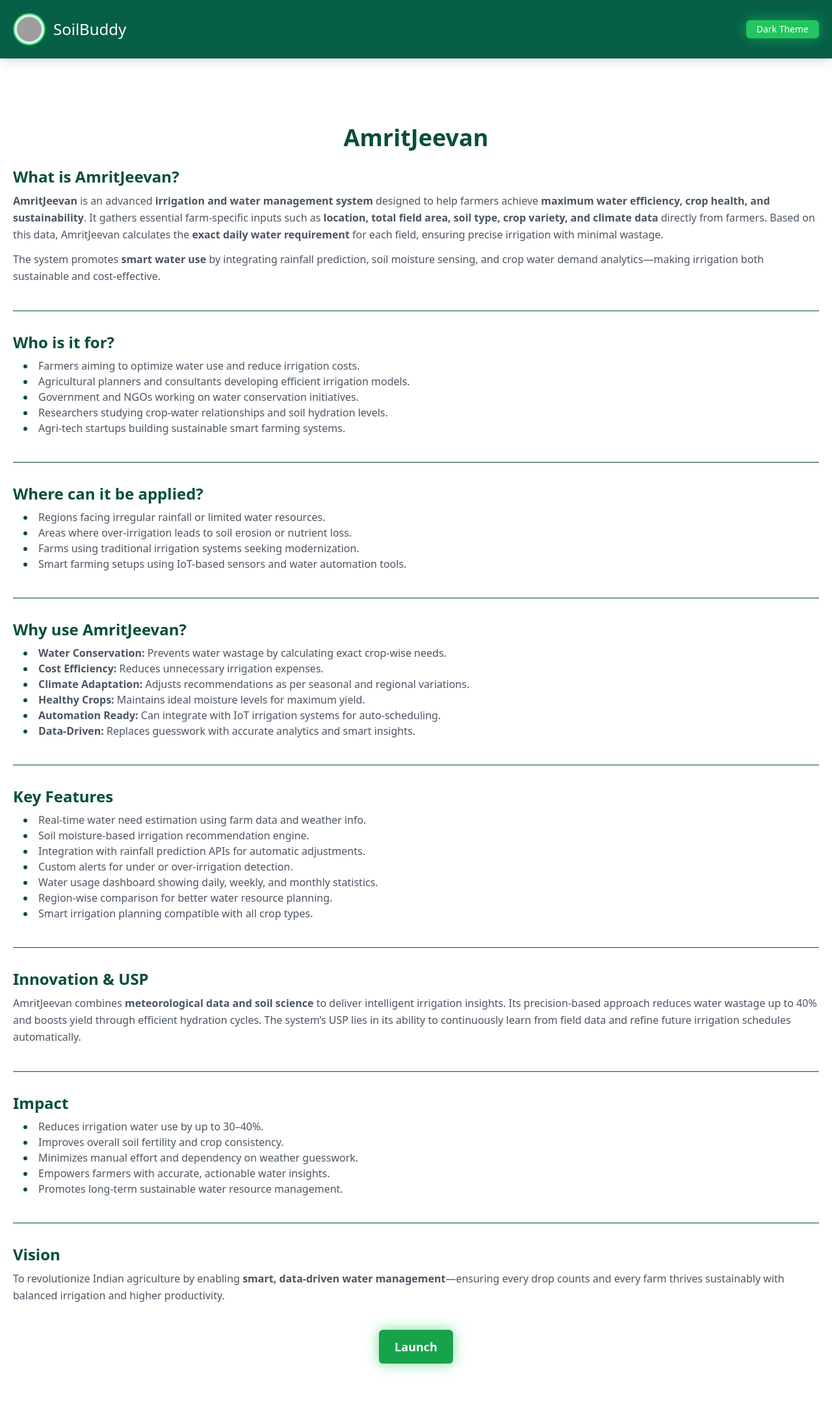
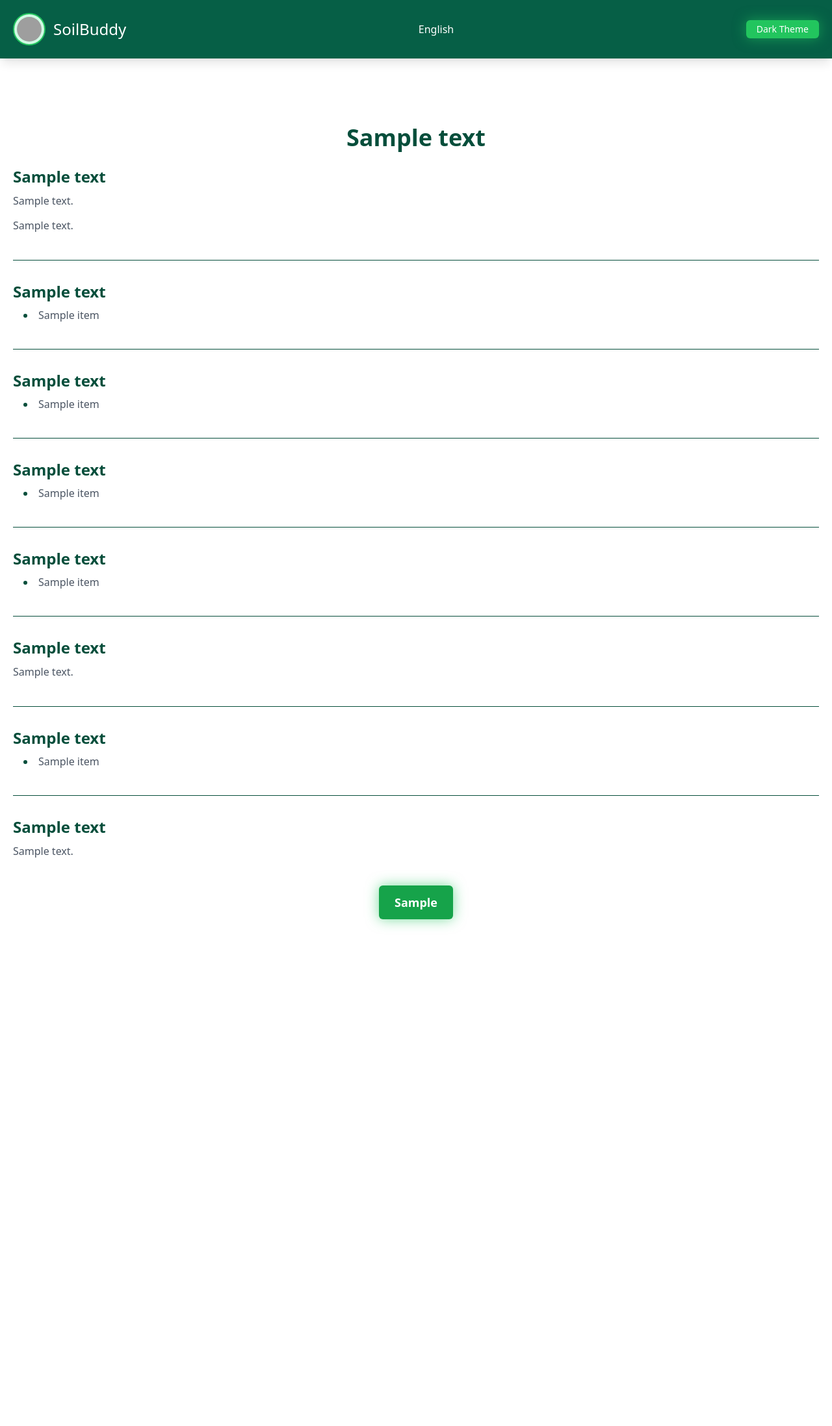
Before and after one commit to gamechangerfrombihar/SoilBuddy, a Flask app: template templates/AmritJeevan.html in a window 1280 px wide. Shown: the whole page at 65% size. After the commit the page ends 1428 px from the top, so only its background shows below. Run offline with Flask 3, Linux system fonts and the light colour scheme; the template is opened without the code that fills it: most values are stand-ins (such as "Sample title", 1, 10 or a date in 2020); some libraries are stand-ins or nearby versions; grey boxes are pictures that could not be loaded.

Commit message:
Update AmritJeevan.html

```diff
--- a/templates/AmritJeevan.html
+++ b/templates/AmritJeevan.html
@@ -3,15 +3,11 @@
 <head>
   <meta charset="UTF-8" />
   <meta name="viewport" content="width=device-width, initial-scale=1.0" />
-  <title>SoilBuddy - AmritJeevan</title>
+  <title>SoilBuddy - {{ texts.amrit_title }}</title>
   <script src="https://cdn.tailwindcss.com"></script>
   <style>
     body { transition: background-color 0.4s, color 0.4s; }
-
-    /* Light Theme */
     body.light { background-color: #ffffff; color: #064e3b; }
-
-    /* Dark Theme */
     body.dark { background-color: #0f172a; color: #d1d5db; }
 
     .navbar { background-color: #065f46; position: fixed; top: 0; left: 0; width: 100%; z-index: 50; }
@@ -35,15 +31,22 @@
     .logo-img { width: 50px; height: 50px; border-radius: 50%; object-fit: cover; background-color: #d1fae5; padding: 4px; border: 2px solid #22c55e; }
   </style>
 </head>
+<body class="light transition-all">
 
-<body class="light transition-all">
   <!-- Navbar -->
   <nav class="navbar text-white body-font shadow-lg">
     <div class="container mx-auto flex flex-wrap p-5 flex-row items-center justify-between">
       <a href="/" class="flex title-font font-medium items-center mb-4 md:mb-0">
-        <img src="SoilBuddy_Logo.png" alt="SoilBuddy Logo" class="logo-img mr-3">
+        <img src="{{ url_for('static', filename='SoilBuddy_Logo.png') }}" alt="SoilBuddy Logo" class="logo-img mr-3">
         <span class="text-2xl">SoilBuddy</span>
       </a>
+      <div>
+        {% if lang == 'en' %}
+          <a href="{{ url_for('set_language', lang='hi', next=request.path) }}" class="text-white hover:underline">हिन्दी</a>
+        {% else %}
+          <a href="{{ url_for('set_language', lang='en', next=request.path) }}" class="text-white hover:underline">English</a>
+        {% endif %}
+      </div>
       <button id="theme-toggle" class="text-white bg-green-500 border-0 py-1 px-4 focus:outline-none hover:bg-green-600 rounded-md text-sm glow-btn">
         Dark Theme
       </button>
@@ -56,32 +59,24 @@
   <section class="text-gray-600 body-font">
     <div class="container px-5 py-24 mx-auto">
 
-      <h1 class="text-4xl font-bold mb-6 text-center section-heading">AmritJeevan</h1>
+      <h1 class="text-4xl font-bold mb-6 text-center section-heading">{{ texts.amrit_title }}</h1>
 
       <!-- What is AmritJeevan -->
       <div class="mb-10">
-        <h2 class="text-2xl mb-2 section-heading">What is AmritJeevan?</h2>
-        <p class="leading-relaxed text-base mb-3">
-          <strong>AmritJeevan</strong> is an advanced <strong>irrigation and water management system</strong> designed to help farmers achieve <strong>maximum water efficiency, crop health, and sustainability</strong>.
-          It gathers essential farm-specific inputs such as <strong>location, total field area, soil type, crop variety, and climate data</strong> directly from farmers.
-          Based on this data, AmritJeevan calculates the <strong>exact daily water requirement</strong> for each field, ensuring precise irrigation with minimal wastage.
-        </p>
-        <p class="leading-relaxed text-base">
-          The system promotes <strong>smart water use</strong> by integrating rainfall prediction, soil moisture sensing, and crop water demand analytics—making irrigation both sustainable and cost-effective.
-        </p>
+        <h2 class="text-2xl mb-2 section-heading">{{ texts.what_is_title }}</h2>
+        <p class="leading-relaxed text-base mb-3">{{ texts.what_is_desc1 }}</p>
+        <p class="leading-relaxed text-base">{{ texts.what_is_desc2 }}</p>
       </div>
 
       <div class="section-divider"></div>
 
       <!-- Who is it for -->
       <div class="mb-10">
-        <h2 class="text-2xl mb-2 section-heading">Who is it for?</h2>
+        <h2 class="text-2xl mb-2 section-heading">{{ texts.who_for_title }}</h2>
         <ul class="list-disc list-inside ml-4">
-          <li>Farmers aiming to optimize water use and reduce irrigation costs.</li>
-          <li>Agricultural planners and consultants developing efficient irrigation models.</li>
-          <li>Government and NGOs working on water conservation initiatives.</li>
-          <li>Researchers studying crop-water relationships and soil hydration levels.</li>
-          <li>Agri-tech startups building sustainable smart farming systems.</li>
+          {% for item in texts.who_for_list %}
+          <li>{{ item }}</li>
+          {% endfor %}
         </ul>
       </div>
 
@@ -89,12 +84,11 @@
 
       <!-- Where can it be applied -->
       <div class="mb-10">
-        <h2 class="text-2xl mb-2 section-heading">Where can it be applied?</h2>
+        <h2 class="text-2xl mb-2 section-heading">{{ texts.where_apply_title }}</h2>
         <ul class="list-disc list-inside ml-4">
-          <li>Regions facing irregular rainfall or limited water resources.</li>
-          <li>Areas where over-irrigation leads to soil erosion or nutrient loss.</li>
-          <li>Farms using traditional irrigation systems seeking modernization.</li>
-          <li>Smart farming setups using IoT-based sensors and water automation tools.</li>
+          {% for item in texts.where_apply_list %}
+          <li>{{ item }}</li>
+          {% endfor %}
         </ul>
       </div>
 
@@ -102,14 +96,11 @@
 
       <!-- Why use AmritJeevan -->
       <div class="mb-10">
-        <h2 class="text-2xl mb-2 section-heading">Why use AmritJeevan?</h2>
+        <h2 class="text-2xl mb-2 section-heading">{{ texts.why_use_title }}</h2>
         <ul class="list-disc list-inside ml-4">
-          <li><strong>Water Conservation:</strong> Prevents water wastage by calculating exact crop-wise needs.</li>
-          <li><strong>Cost Efficiency:</strong> Reduces unnecessary irrigation expenses.</li>
-          <li><strong>Climate Adaptation:</strong> Adjusts recommendations as per seasonal and regional variations.</li>
-          <li><strong>Healthy Crops:</strong> Maintains ideal moisture levels for maximum yield.</li>
-          <li><strong>Automation Ready:</strong> Can integrate with IoT irrigation systems for auto-scheduling.</li>
-          <li><strong>Data-Driven:</strong> Replaces guesswork with accurate analytics and smart insights.</li>
+          {% for item in texts.why_use_list %}
+          <li>{{ item }}</li>
+          {% endfor %}
         </ul>
       </div>
 
@@ -117,15 +108,11 @@
 
       <!-- Key Features -->
       <div class="mb-10">
-        <h2 class="text-2xl mb-2 section-heading">Key Features</h2>
+        <h2 class="text-2xl mb-2 section-heading">{{ texts.key_features_title }}</h2>
         <ul class="list-disc list-inside ml-4">
-          <li>Real-time water need estimation using farm data and weather info.</li>
-          <li>Soil moisture-based irrigation recommendation engine.</li>
-          <li>Integration with rainfall prediction APIs for automatic adjustments.</li>
-          <li>Custom alerts for under or over-irrigation detection.</li>
-          <li>Water usage dashboard showing daily, weekly, and monthly statistics.</li>
-          <li>Region-wise comparison for better water resource planning.</li>
-          <li>Smart irrigation planning compatible with all crop types.</li>
+          {% for item in texts.key_features_list %}
+          <li>{{ item }}</li>
+          {% endfor %}
         </ul>
       </div>
 
@@ -133,25 +120,19 @@
 
       <!-- Innovation -->
       <div class="mb-10">
-        <h2 class="text-2xl mb-2 section-heading">Innovation & USP</h2>
-        <p class="leading-relaxed text-base">
-          AmritJeevan combines <strong>meteorological data and soil science</strong> to deliver intelligent irrigation insights.
-          Its precision-based approach reduces water wastage up to 40% and boosts yield through efficient hydration cycles.
-          The system’s USP lies in its ability to continuously learn from field data and refine future irrigation schedules automatically.
-        </p>
+        <h2 class="text-2xl mb-2 section-heading">{{ texts.innovation_title }}</h2>
+        <p class="leading-relaxed text-base">{{ texts.innovation_desc }}</p>
       </div>
 
       <div class="section-divider"></div>
 
       <!-- Impact -->
       <div class="mb-10">
-        <h2 class="text-2xl mb-2 section-heading">Impact</h2>
+        <h2 class="text-2xl mb-2 section-heading">{{ texts.impact_title }}</h2>
         <ul class="list-disc list-inside ml-4">
-          <li>Reduces irrigation water use by up to 30–40%.</li>
-          <li>Improves overall soil fertility and crop consistency.</li>
-          <li>Minimizes manual effort and dependency on weather guesswork.</li>
-          <li>Empowers farmers with accurate, actionable water insights.</li>
-          <li>Promotes long-term sustainable water resource management.</li>
+          {% for item in texts.impact_list %}
+          <li>{{ item }}</li>
+          {% endfor %}
         </ul>
       </div>
 
@@ -159,17 +140,15 @@
 
       <!-- Vision -->
       <div class="mb-10">
-        <h2 class="text-2xl mb-2 section-heading">Vision</h2>
-        <p class="leading-relaxed text-base">
-          To revolutionize Indian agriculture by enabling <strong>smart, data-driven water management</strong>—ensuring every drop counts and every farm thrives sustainably with balanced irrigation and higher productivity.
-        </p>
+        <h2 class="text-2xl mb-2 section-heading">{{ texts.vision_title }}</h2>
+        <p class="leading-relaxed text-base">{{ texts.vision_desc }}</p>
       </div>
 
       <!-- Launch Button -->
       <div class="text-center mt-10">
         <a href="/amritjeevan"
            class="bg-green-600 text-white px-6 py-3 rounded-md glow-btn inline-block text-lg font-semibold">
-          Launch
+           {{ texts.launch_btn }}
         </a>
       </div>
 
@@ -184,5 +163,6 @@
       body.classList.toggle('light');
     });
   </script>
+
 </body>
 </html>
```
